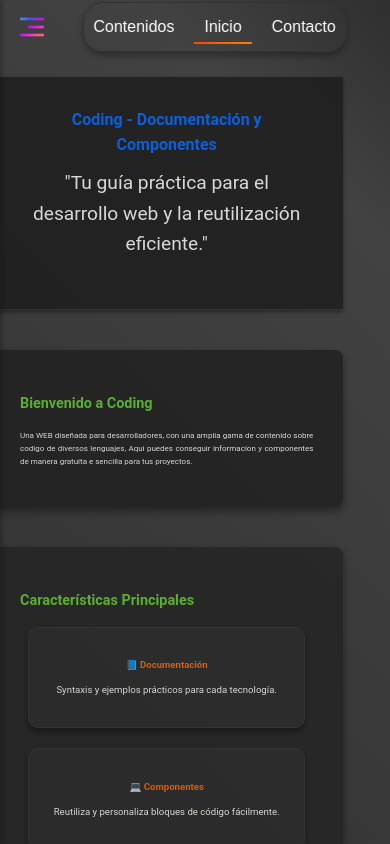
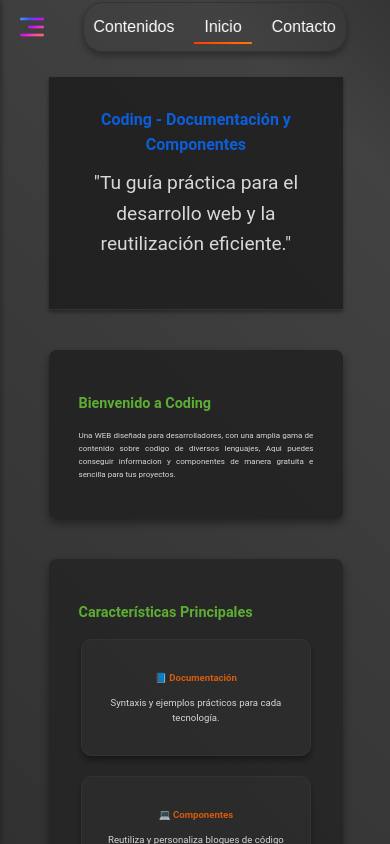
Before and after one commit to DuskStarGITHUB/Coding, a React (Vite) app in the folder frontend/: page / in a window 390 px wide. Shown: the top 844 px of the page. Built offline with nearby package versions, Linux system fonts and the light colour scheme.

Commit message:
CONTENT SEPARATION FIXED

```diff
--- a/frontend/src/web/views/global/themes/responsive.css
+++ b/frontend/src/web/views/global/themes/responsive.css
@@ -39,6 +39,9 @@
 
 /* Elementos pagian incio */
 @media (max-width: 768px) {
+  .container-content.closed {
+    padding-left: 15%;
+  }
   .pi-page-title {
     font-size: 1rem;
   }
```
